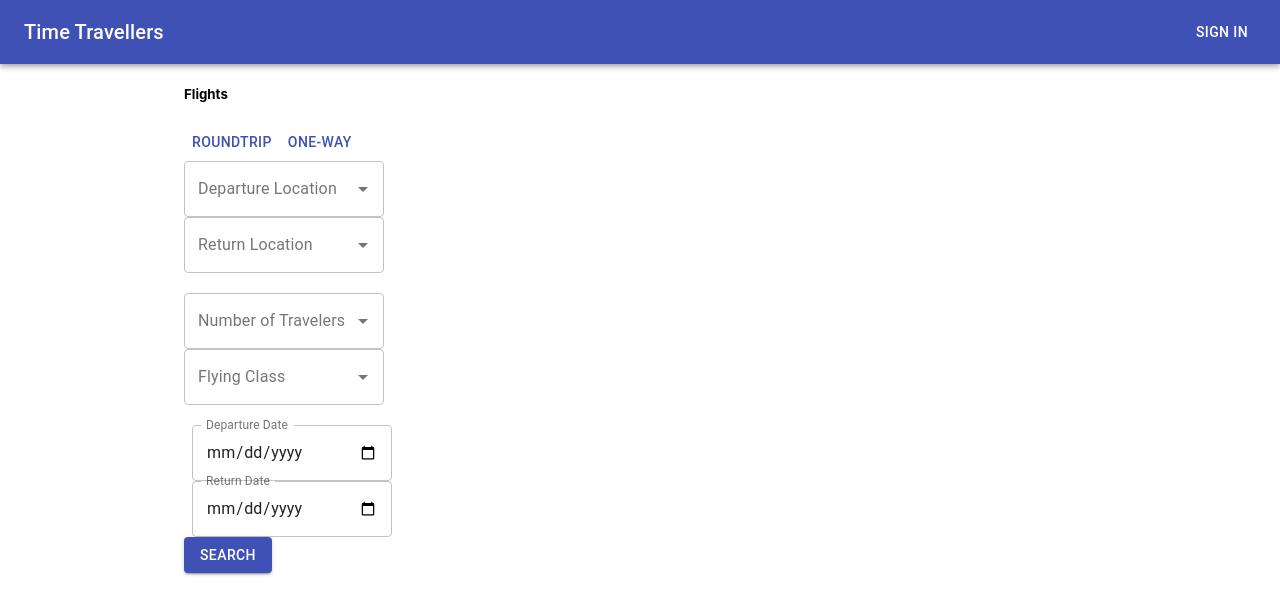
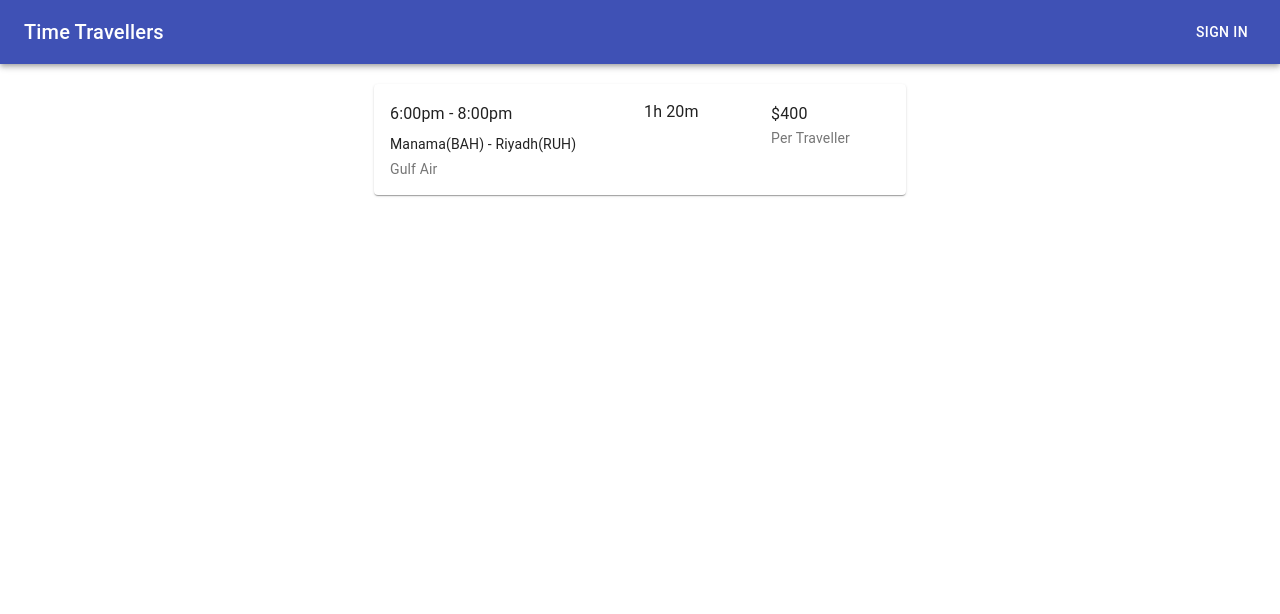
Before and after one commit to JannatJameel/Travel-fe, a React (Create React App) app: page /flight in a window 1280 px wide. Shown: the top 614 px of the page. Built offline with nearby package versions, Linux system fonts and the light colour scheme.

Commit message:
flight card

```diff
--- /dev/null
+++ b/src/components/FlightList/FlightCard.js
@@ -0,0 +1,55 @@
+import React from "react";
+import { makeStyles } from "@material-ui/core/styles";
+import Grid from "@material-ui/core/Grid";
+import Paper from "@material-ui/core/Paper";
+import Typography from "@material-ui/core/Typography";
+import ButtonBase from "@material-ui/core/ButtonBase";
+
+const useStyles = makeStyles((theme) => ({
+  root: {
+    flexGrow: 1,
+  },
+  paper: {
+    padding: theme.spacing(2),
+    marginTop: 20,
+    margin: "auto",
+    maxWidth: 500,
+  },
+}));
+
+const FlightCard = () => {
+  const classes = useStyles();
+
+  return (
+    <div margin="10">
+      <Paper className={classes.paper}>
+        <Grid container spacing={1}>
+          <Grid item xs={6}>
+            <Typography gutterBottom variant="subtitle1">
+              6:00pm - 8:00pm
+            </Typography>
+            <Typography variant="body2" gutterBottom>
+              Manama(BAH) - Riyadh(RUH)
+            </Typography>
+            <Typography variant="body2" color="textSecondary">
+              Gulf Air
+            </Typography>
+          </Grid>
+          <Grid item xs>
+            <Typography variant="body1" gutterBottom>
+              1h 20m
+            </Typography>
+          </Grid>
+          <Grid item xs>
+            <Typography variant="subtitle1">$400</Typography>
+            <Typography variant="body2" color="textSecondary">
+              Per Traveller
+            </Typography>
+          </Grid>
+        </Grid>
+      </Paper>
+    </div>
+  );
+};
+
+export default FlightCard;
--- /dev/null
+++ b/src/components/FlightList/index.js
@@ -0,0 +1,17 @@
+import React from "react";
+import { makeStyles } from "@material-ui/core/styles";
+import Grid from "@material-ui/core/Grid";
+import Paper from "@material-ui/core/Paper";
+import Typography from "@material-ui/core/Typography";
+import ButtonBase from "@material-ui/core/ButtonBase";
+import FlightCard from "./FlightCard";
+
+const FlightList = () => {
+  return (
+    <div>
+      <FlightCard />
+    </div>
+  );
+};
+
+export default FlightList;
--- a/src/components/Routes.js
+++ b/src/components/Routes.js
@@ -2,6 +2,7 @@
 import Home from "./Home";
 import Signin from "./Signin";
 import Signup from "./Signup";
+import FlightList from "./FlightList";
 const Routes = () => {
   return (
     <Switch>
@@ -11,6 +12,9 @@
       <Route path="/signup">
         <Signup />
       </Route>
+      <Route path="/flight">
+        <FlightList />
+      </Route>
       <Route path="/">
         <Home />
       </Route>
```
